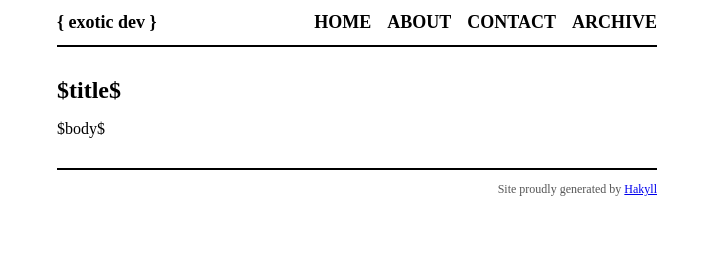
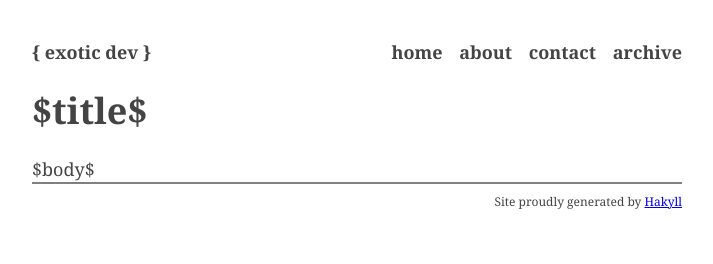
Before and after one commit to alexandrelucchesi/exoticdev.github.io, a plain HTML site: page templates/default.html in a window 1280 px wide. Shown: the whole page, without its empty margins (283-996 px from the left). Drawn offline with Linux system fonts and the light colour scheme.

Commit message:
Update site structure and appearance

```diff
--- a/css/default.css
+++ b/css/default.css
@@ -1,4 +1,4 @@
-body {
+/*body {
     color: black;
     font-size: 16px;
     margin: 0px auto 0px auto;
@@ -53,4 +53,59 @@ div.info {
     color: #555;
     font-size: 14px;
     font-style: italic;
+}*/
+
+body {
+    margin: 40px auto;
+    max-width: 650px;
+    line-height: 1.4;
+    font-size: 18px;
+    color: #444;
+    padding: 0 10px;
+    font-family: Georgia, serif;
 }
+
+h1, h2, h3 {
+    line-height: 1.2;
+}
+
+div#logo a {
+    color: #444;
+    float: left;
+    font-size: 18px;
+    font-weight: bold;
+    text-decoration: none;
+}
+
+div#header #navigation {
+    text-align: right;
+}
+
+div#header #navigation a {
+    color: #444;
+    font-size: 18px;
+    font-weight: bold;
+    margin-left: 12px;
+    text-decoration: none;
+    padding: 5px 0px;
+    text-transform: lowercase;
+}
+
+div#header #navigation a:hover,
+div#header #navigation a:focus {
+    border-bottom: 2px solid;
+}
+
+div#footer {
+    font-size: 12px;
+    /*margin-top: 30px;*/
+    padding: 10px 0px 10px 0px;
+    border-top: 2px solid #808080;
+    text-align: right;
+}
+
+div.info {
+    color: #777;
+    font-size: 16px;
+    font-style: italic;
+}
--- a/templates/default.html
+++ b/templates/default.html
@@ -1,11 +1,20 @@
-<?xml version="1.0" encoding="UTF-8"?>
-<!DOCTYPE html PUBLIC "-//W3C//DTD XHTML 1.0 Strict//EN"
-"http://www.w3.org/TR/xhtml1/DTD/xhtml1-strict.dtd">
-<html xmlns="http://www.w3.org/1999/xhtml" xml:lang="en" lang="en">
+<!DOCTYPE html>
+<html lang="en">
     <head>
-        <meta http-equiv="Content-Type" content="text/html; charset=UTF-8" />
+        <meta charset="utf-8">
+        <meta name="generator" content="hakyll">
+        <meta name="author" content="Alexandre Lucchesi">
+
+        <meta name="description" content="">
+        <meta name="keywords" content="">
+        <meta name="viewport" content="width=device-width, initial-scale=1.0">
+
+        <link rel="canonical" href="https://exoticdev.com/">
+
         <title>exotic dev - $title$</title>
-        <link rel="stylesheet" type="text/css" href="/css/default.css" />
+        <link rel="stylesheet" type="text/css" href="/css/default.css">
+
+        <!-- TODO: Add Open Graph meta tags -->
     </head>
     <body>
         <div id="header">
@@ -14,9 +23,9 @@
             </div>
             <div id="navigation">
                 <a href="/">Home</a>
-                <a href="/about.html">About</a>
-                <a href="/contact.html">Contact</a>
-                <a href="/archive.html">Archive</a>
+                <a href="/about/">About</a>
+                <a href="/contact/">Contact</a>
+                <a href="/archive/">Archive</a>
             </div>
         </div>
 
@@ -25,6 +34,7 @@
 
             $body$
         </div>
+
         <div id="footer">
             Site proudly generated by
             <a href="http://jaspervdj.be/hakyll" target="_blank">Hakyll</a>
```
Also changed, not shown: index.html (+2 -10 lines), 6 other files.
